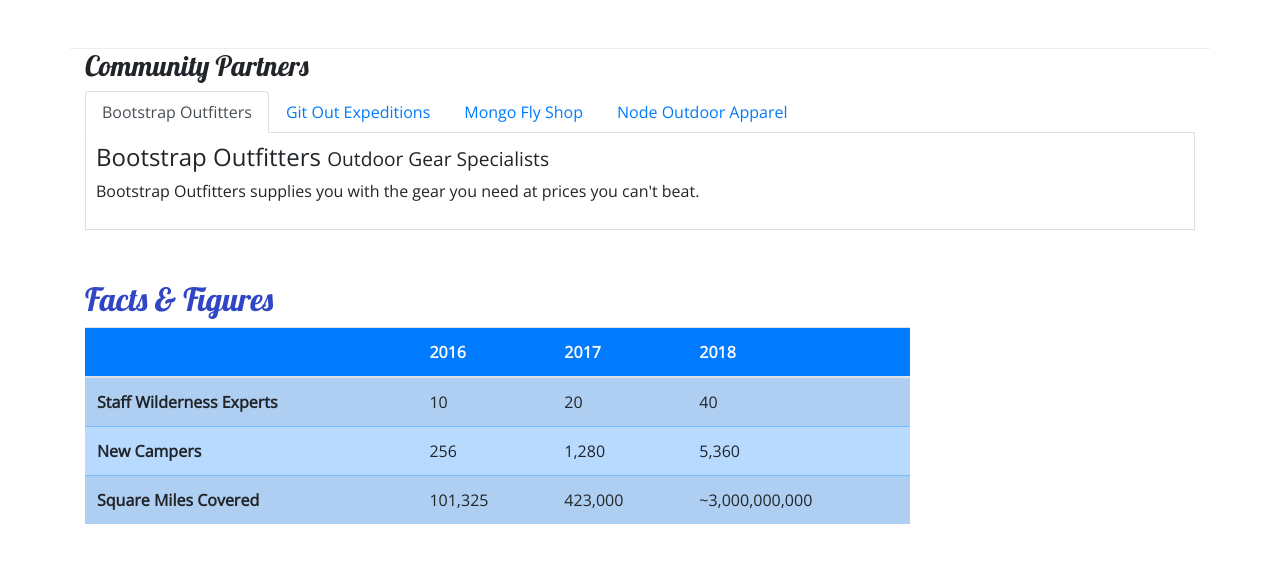
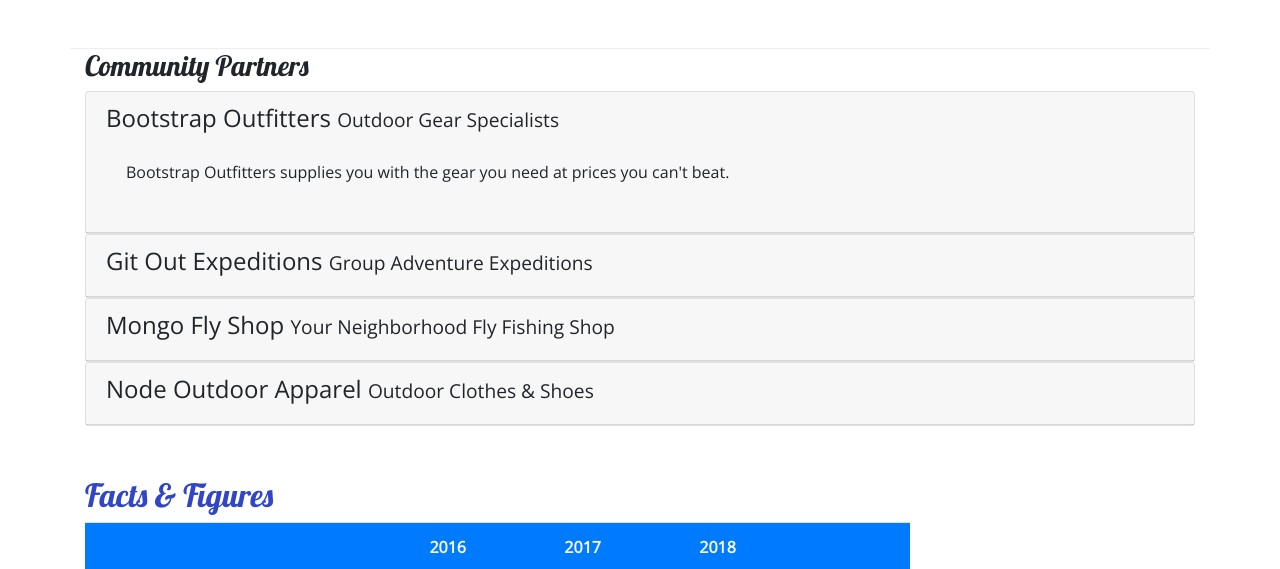
Before and after one commit to mgmarlowe/NCCampsite, a website: page aboutus.html in a window 1280 px wide. Shown: the part 761-1330 px from the top of the page. Drawn offline with nearby package versions, Linux system fonts and the light colour scheme.

Commit message:
Accordian

```diff
--- a/aboutus.html
+++ b/aboutus.html
@@ -105,28 +105,65 @@
         <div class="row row content">
             <div class="col">
                 <h3>Community Partners</h3>
-                <ul class="nav nav-tabs">
-                    <li class="nav-item"><a class="nav-link active" href="#bootstrap" role="tab" data-toggle="tab">Bootstrap Outfitters</a></li>
-                    <li class="nav-item"><a class="nav-link" href="#git" role="tab" data-toggle="tab">Git Out Expeditions</a></li>
-                    <li class="nav-item"><a class="nav-link" href="#mongo" role="tab" data-toggle="tab">Mongo Fly Shop</a></li>
-                    <li class="nav-item"><a class="nav-link" href="#node" role="tab" data-toggle="tab">Node Outdoor Apparel</a></li>
-                </ul>
-                <div class="tab-content">
-                    <div role="tabpanel" class="tab-pane fade show active" id="bootstrap">
-                        <h4>Bootstrap Outfitters <small>Outdoor Gear Specialists</small></h4>
-                        <p class="d-none d-sm-block">Bootstrap Outfitters supplies you with the gear you need at prices you can't beat.</p>
+                <div id="accordian">
+                    <div class="card">
+                        <div role="tab" class="card-header">
+                            <h4>
+                                <a data-toggle="collapse" data-target="#bootstrap">
+                                    Bootstrap Outfitters <small>Outdoor Gear Specialists</small>
+                                </a>
+                            </h4>
+                            <div class="collapse show" id="bootstrap" data-parent="#accordian">
+                                <div class="card-body">
+                                    <p class="d-none d-sm-block">Bootstrap Outfitters supplies you with the gear you need at prices you can't beat.</p>
+                                </div>
+                            </div>
+                        </div>
                     </div>
-                    <div role="tabpanel" class="tab-pane fade" id="git">
-                        <h4>Git Out Expeditions <small>Group Adventure Expeditions</small></h4>
-                        <p class="d-none d-sm-block">Join Git Out Expeditions to explore new horizons with a group of other adventurers!</p>
+
+                    <div class="card">
+                        <div role="tab" class="card-header">
+                            <h4>
+                                <a class="collapsed" data-toggle="collapse" data-target="#git">
+                                    Git Out Expeditions <small>Group Adventure Expeditions</small>
+                                </a>
+                            </h4>
+                            <div class="collapse" id="git" data-parent="#accordian">
+                                <div class="card-body">
+                                    <p class="d-none d-sm-block">Join Git Out Expeditions to explore new horizons with a group of other adventurers!</p>
+                                </div>
+                            </div>
+                        </div>
                     </div>
-                    <div role="tabpanel" class="tab-pane fade" id="mongo">
-                        <h4>Mongo Fly Shop <small>Your Neighborhood Fly Fishing Shop</small></h4>
-                        <p class="d-none d-sm-block">Need a new fishing pole, a tacklebox, or flies of all kinds? Stop by Mongo Fly Shop.</p>
+
+                    <div class="card">
+                        <div role="tab" class="card-header">
+                            <h4>
+                                <a class="collapsed" data-toggle="collapse" data-target="#mongo">
+                                    Mongo Fly Shop <small>Your Neighborhood Fly Fishing Shop</small>
+                                </a>
+                            </h4>
+                            <div class="collapse" id="mongo" data-parent="#accordian">
+                                <div class="card-body">
+                                    <p class="d-none d-sm-block">Need a new fishing pole, a tacklebox, or flies of all kinds? Stop by Mongo Fly Shop.</p>
+                                </div>
+                            </div>
+                        </div>
                     </div>
-                    <div role="tabpanel" class="tab-pane fade" id="node">
-                        <h4>Node Outdoor Apparel <small>Outdoor Clothes & Shoes</small></h4>
-                        <p class="d-none d-sm-block">From polar fleeces to swimsuits, hiking boots to waders, a visit to Node will be sure to get you covered.</p>
+
+                    <div class="card">
+                        <div role="tab" class="card-header">
+                            <h4>
+                                <a class="collapsed" data-toggle="collapse" data-target="#node">
+                                    Node Outdoor Apparel <small>Outdoor Clothes & Shoes</small>
+                                </a>
+                            </h4>
+                            <div class="collapse" id="node" data-parent="#accordian">
+                                <div class="card-body">
+                                    <p class="d-none d-sm-block">From polar fleeces to swimsuits, hiking boots to waders, a visit to Node will be sure to get you covered.</p>
+                                </div>
+                            </div>
+                        </div>
                     </div>
                 </div>
             </div>
--- a/css/styles.css
+++ b/css/styles.css
@@ -36,8 +36,7 @@
     background-color: #901CAD
 }
 
-.tab-content {
-    border: 1px solid #DDD;
-    border-top: none;
-    padding: 10px;
+a, a:hover {
+    color: inherit;
+    text-decoration: none;
 }
```
